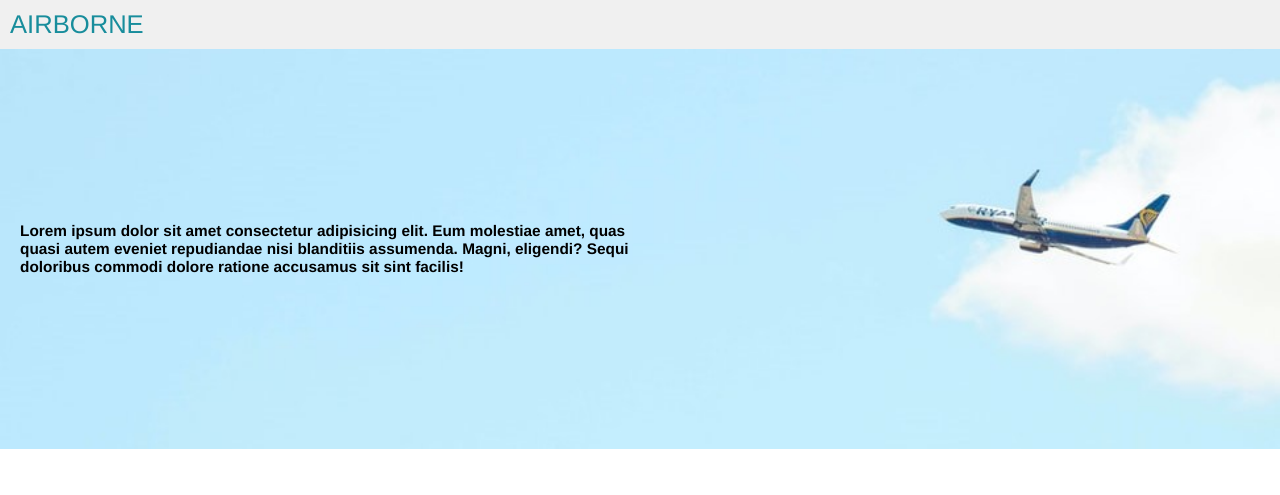
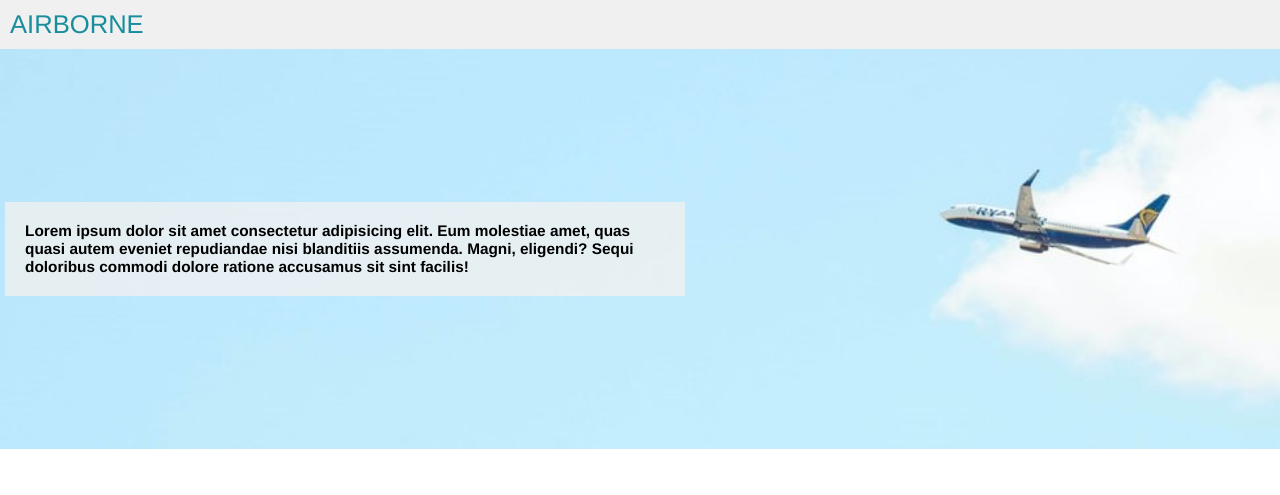
Before and after one commit to addison-ch/Airborne_HtN2020, a Flask app: page / in a window 1280 px wide. Shown: the top 495 px of the page. Run offline with Flask 2, Linux system fonts and the light colour scheme.

Commit message:
Update landingpage.css

```diff
--- a/static/css/landingpage.css
+++ b/static/css/landingpage.css
@@ -39,6 +39,8 @@ a{
     padding: 20px;
     font-size: 1.2vw;
     font-weight: bold;
+    background-color:rgba(238, 241, 241, 0.849);
+    margin-left: 5px;
 }
 
 #second {
```
